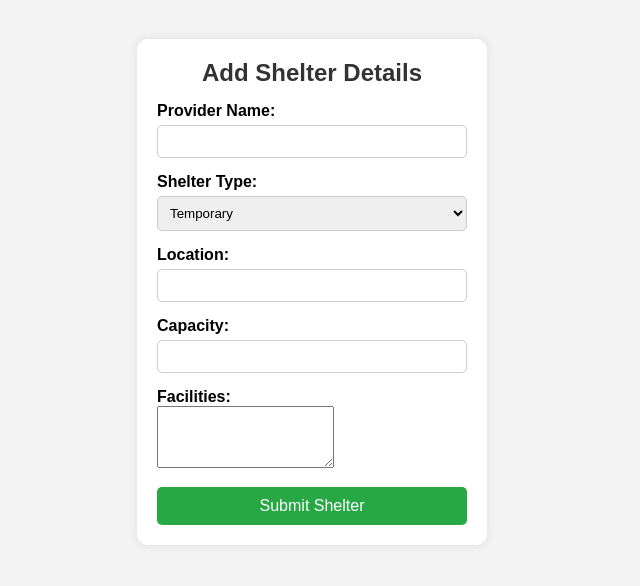
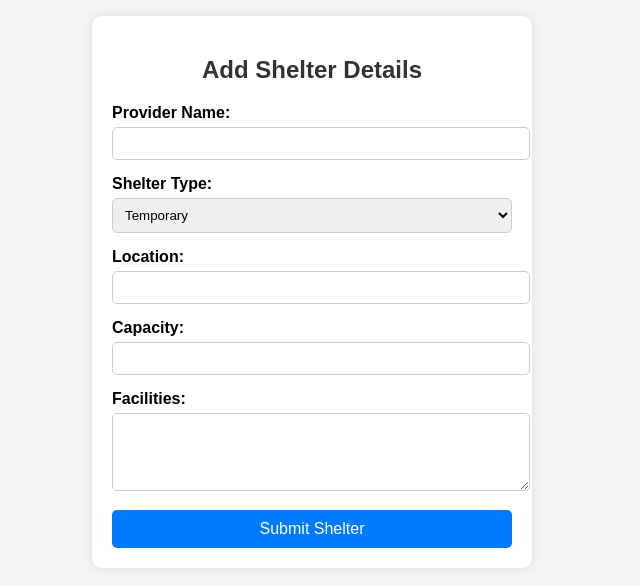
Before and after one commit to sindhu010306/shelter-management, a plain HTML site: page shelter_details.html in a window 1280 px wide. Shown: the part 108-694 px from the top of the page, without its empty margins (328-968 px from the left). Drawn offline with Linux system fonts and the light colour scheme.

Commit message:
Update shelter_details.html

```diff
--- a/shelter_details.html
+++ b/shelter_details.html
@@ -4,7 +4,56 @@
     <meta charset="UTF-8">
     <meta name="viewport" content="width=device-width, initial-scale=1.0">
     <title>Shelter Details</title>
-    <link rel="stylesheet" href="../styles.css">
+    <style>
+        body {
+            font-family: Arial, sans-serif;
+            background-color: #f4f4f4;
+            display: flex;
+            justify-content: center;
+            align-items: center;
+            height: 100vh;
+            margin: 0;
+        }
+        .container {
+            background: white;
+            padding: 20px;
+            border-radius: 10px;
+            box-shadow: 0 0 10px rgba(0, 0, 0, 0.1);
+            width: 90%;
+            max-width: 400px;
+        }
+        h2 {
+            text-align: center;
+            color: #333;
+        }
+        .form-group {
+            margin-bottom: 15px;
+        }
+        label {
+            display: block;
+            margin-bottom: 5px;
+            font-weight: bold;
+        }
+        input, select, textarea {
+            width: 100%;
+            padding: 8px;
+            border: 1px solid #ccc;
+            border-radius: 5px;
+        }
+        button {
+            width: 100%;
+            background: #007BFF;
+            color: white;
+            border: none;
+            padding: 10px;
+            border-radius: 5px;
+            cursor: pointer;
+            font-size: 16px;
+        }
+        button:hover {
+            background: #0056b3;
+        }
+    </style>
 </head>
 <body>
     <div class="container">
@@ -14,7 +63,6 @@
                 <label for="providerName">Provider Name:</label>
                 <input type="text" id="providerName" required>
             </div>
-
             <div class="form-group">
                 <label for="shelterType">Shelter Type:</label>
                 <select id="shelterType" required>
@@ -22,33 +70,24 @@
                     <option value="permanent">Permanent</option>
                 </select>
             </div>
-
             <div class="form-group">
                 <label for="location">Location:</label>
                 <input type="text" id="location" required>
             </div>
-
             <div class="form-group">
                 <label for="capacity">Capacity:</label>
                 <input type="number" id="capacity" required>
             </div>
-
             <div class="form-group">
                 <label for="facilities">Facilities:</label>
                 <textarea id="facilities" rows="4" required></textarea>
             </div>
-
             <button type="submit">Submit Shelter</button>
         </form>
     </div>
-
-    <!-- Firebase SDK -->
     <script type="module">
-        // Import Firebase
         import { initializeApp } from "https://www.gstatic.com/firebasejs/9.15.0/firebase-app.js";
         import { getDatabase, ref, set } from "https://www.gstatic.com/firebasejs/9.15.0/firebase-database.js";
-
-        // Firebase Config
         const firebaseConfig = {
             apiKey: "AIzaSyBje44kEvBsmIP_x5_LK2yKkKDq9hJFfU",
             authDomain: "ambulancemanagementsystem0103.firebaseapp.com",
@@ -58,29 +97,20 @@
             messagingSenderId: "492214508421",
             appId: "1:492214508421:web:f2b626eff3ae7c8b73c2ec"
         };
-
-        // Initialize Firebase
         const app = initializeApp(firebaseConfig);
         const db = getDatabase(app);
-
-        // Form submission event
         document.getElementById('shelterForm').addEventListener('submit', async function(event) {
             event.preventDefault();
-
-            // Get form values
-            const providerName = document.getElementById('providerName').value.trim(); // Provider Name
+            const providerName = document.getElementById('providerName').value.trim();
             const shelterType = document.getElementById('shelterType').value;
             const location = document.getElementById('location').value;
             const capacity = document.getElementById('capacity').value;
             const facilities = document.getElementById('facilities').value;
-
             if (providerName === "") {
                 alert("Provider name is required!");
                 return;
             }
-
             try {
-                // Store data under "shelters/{providerName}"
                 await set(ref(db, `shelter/${providerName}`), {
                     providerName: providerName,
                     shelterType: shelterType,
@@ -88,9 +118,7 @@
                     capacity: capacity,
                     facilities: facilities
                 });
-
                 alert("Shelter details submitted successfully!");
-                //window.location.href = "seeker.html"; // Redirect to seeker page after submission
             } catch (error) {
                 console.error("Error storing data:", error);
                 alert("Failed to submit shelter details. Try again.");
```
